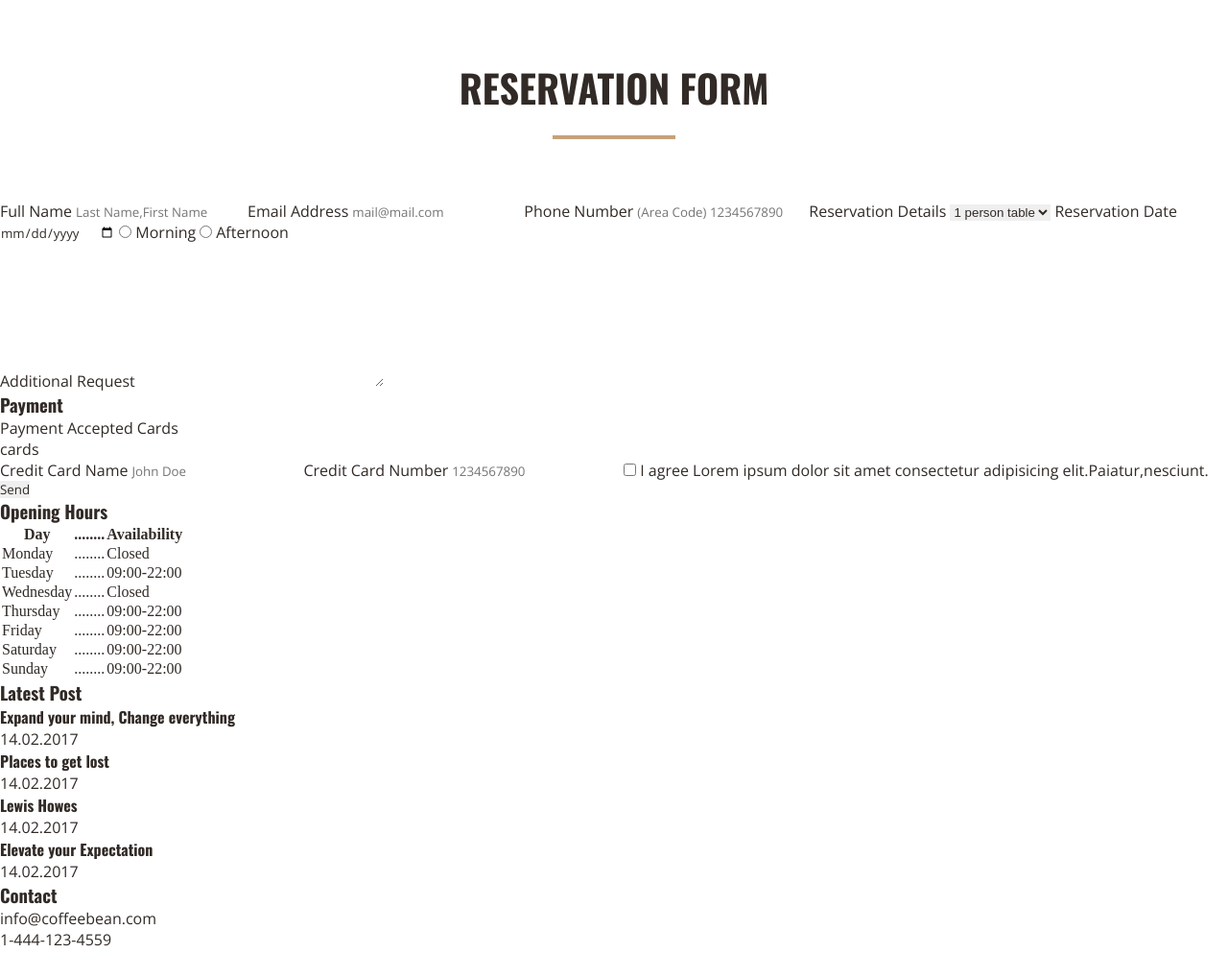
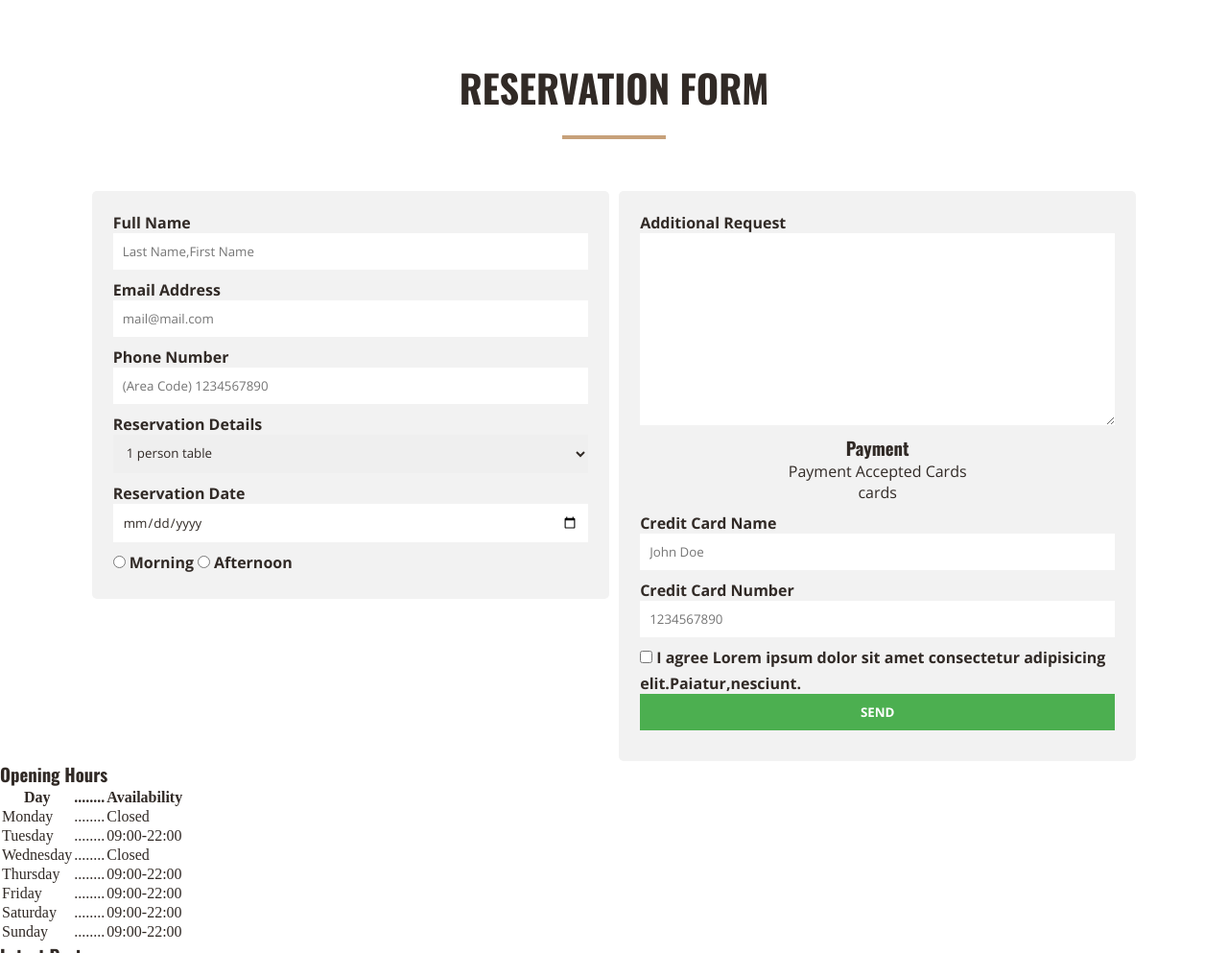
Before and after one commit to asm31/asm31-weekend-portofilio, a plain HTML site: page index.html in a window 1280 px wide. Shown: the part 3861-4854 px from the top of the page at 96% size. Drawn offline with nearby package versions, Linux system fonts and the light colour scheme.

Commit message:
Added reservation form css

```diff
--- a/css/style.css
+++ b/css/style.css
@@ -276,6 +276,68 @@ body{
   text-decoration: none;
 }
 
+/* Reservation Form */
+.reservation{
+  overflow: auto;
+  width: 85%;
+  margin-left: auto;
+  margin-right: auto;
+}
+.res-form{
+  overflow: auto;
+}
+.res-form-left,
+.res-form-right{
+  width: 49.5%;
+  float: left;
+  background-color: #f2f2f2;
+  padding: 2%;
+  border-radius: 5px;
+}
+
+.res-form-left{
+  margin-right: 1%;
+}
+.res-form label,
+.res-form input,
+.res-form textarea,
+.res-form select{
+  display: block;
+  width: 100%;
+  font-family: 'Open sans',sans-serif;
+}
+
+.res-form input,
+.res-form textarea,
+.res-form select{
+  padding: 10px;
+  margin-bottom: 10px;
+}
+
+.res-form label{
+  font-weight: 700;
+}
+
+.subtitle{
+  margin-top: 10px;
+  text-align: center;
+  margin-bottom: 10px;
+}
+
+input.form-inline,
+label.form-inline{
+  display: inline;
+  width: auto;
+}
+
+.btn{
+  background-color: #4caf50;
+  text-transform: uppercase;
+  font-weight: 700;
+  color: white;
+}
+
+
 /* My code */
 /*
 .banner{
@@ -452,3 +514,58 @@ body{
 */
 
 /* Reservation Form */
+/* .res-form{
+  width: 85%;
+  margin: 0 auto;
+  text-align: center;
+}
+.res-form-left,
+.res-form-right{
+  background-color: lightgray;
+  width: 40%;
+  display: inline-block;
+  overflow: auto;
+  vertical-align: top;
+  text-align: left;
+}
+
+.res-form-left label,
+.res-form-right label{
+  position: relative;
+  margin-right:auto;
+  margin-left:10px;
+  font-weight: bold;
+}
+.res-form-left select,
+.res-form-right textarea,
+.res-form-right input,
+.res-form-left input{
+  width: 95%;
+  margin-left: 10px;
+}
+.res-form-left #am,
+.res-form-left #pm{
+  width: 3%;
+}
+
+.subtitle{
+  text-align: center;
+}
+.subtitle h3{
+  text-transform: uppercase;
+}
+.subtitle p{
+  font-weight: bold;
+}
+.res-form-right #agree{
+  width: 5%;
+  text-align: left;
+}
+.btn{
+  background-color: green;
+  padding: 5px 0px;
+  color: white;
+  text-transform: uppercase;
+  margin-bottom: 10px;
+  font-size: 10px;
+} */
```
